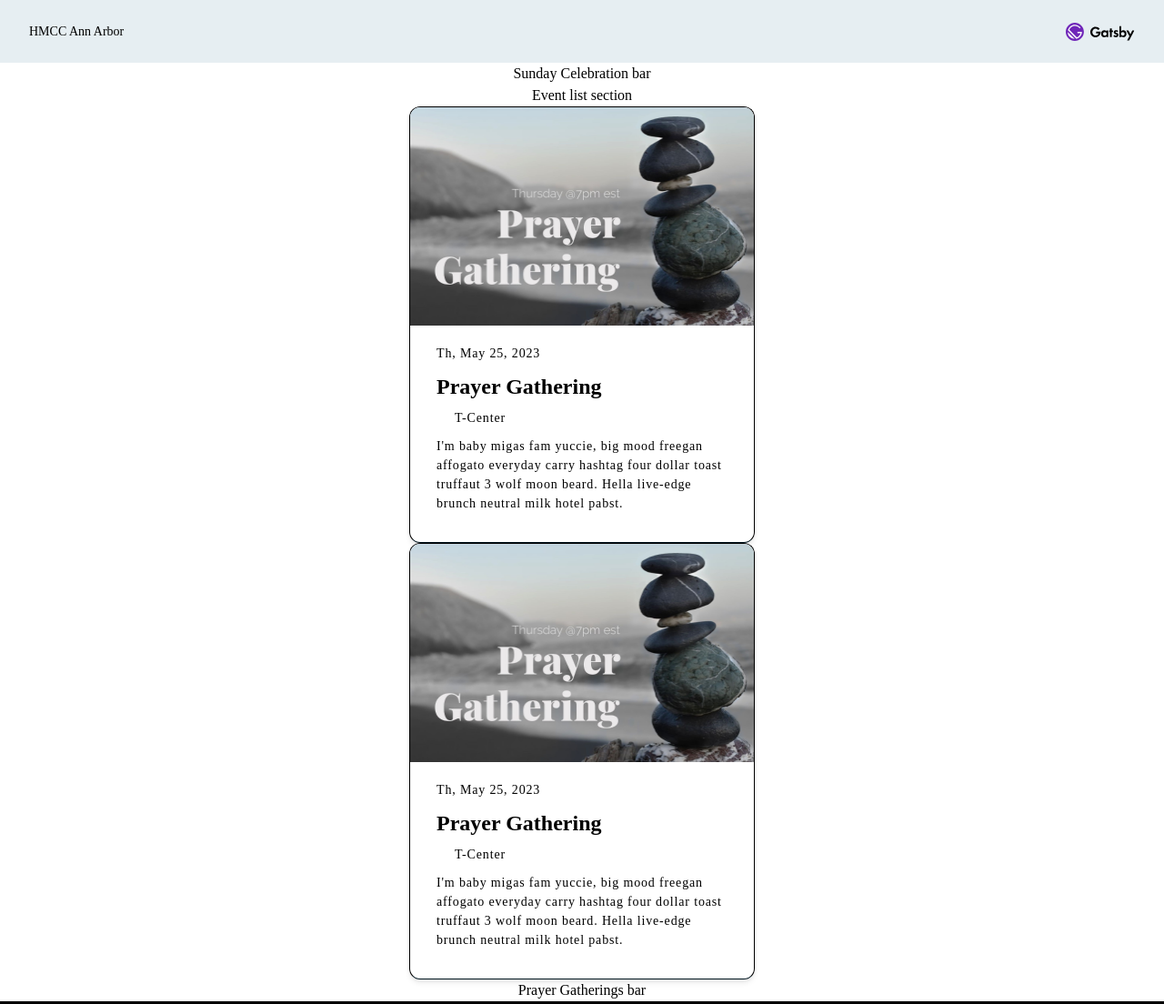
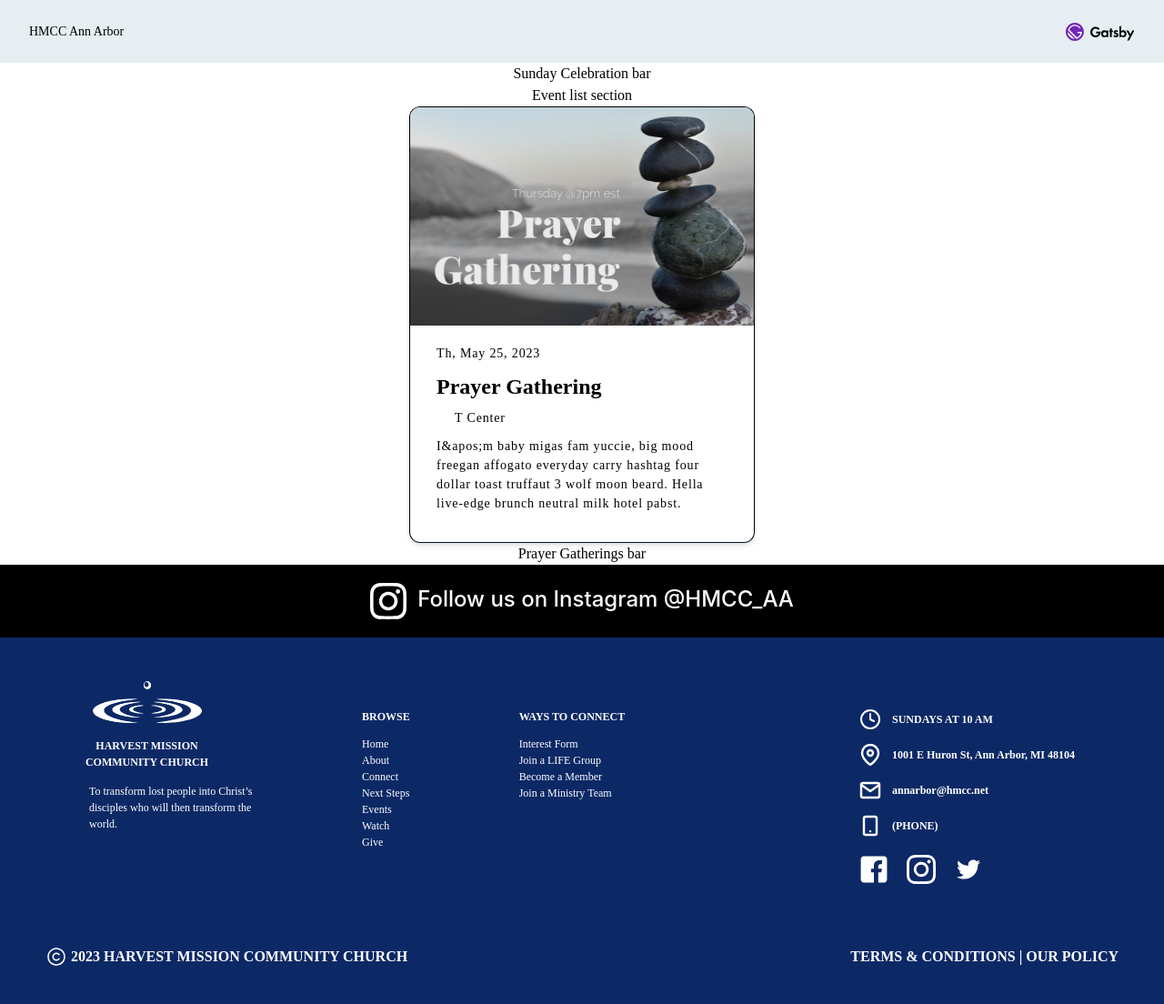
Before and after one commit to hmcc-global/hmccaa-web, a Gatsby site in the folder frontend/: page /events in a window 1280 px wide. Shown: the top 1104 px of the page at 91% size. Built offline with nearby package versions, Linux system fonts and the light colour scheme; Gatsby itself is replaced by a stand-in of ours.

Commit message:
parameterize component

```diff
--- a/frontend/src/components/shared/card.js
+++ b/frontend/src/components/shared/card.js
@@ -12,21 +12,19 @@ const Card = ({ type, date, name, location, description }) => {
       />
       <div className="flex flex-col gap-1 items-start w-[8.75rem] md:gap-3 md:w-[20rem]">
         <p className="mb-0 text-[0.625rem] leading-[0.9375rem] text-black font-medium tracking-[0.0375rem] md:text-base md:leading-[1.3125rem] md:tracking-[0.0525rem]">
-          Th, May 25, 2023
+          {date}
         </p>
         <h3 className="text-lg leading-[1.25rem] font-semibold text-black md:leading-[1.8rem] md:text-2xl">
-          Prayer Gathering
+          {name}
         </h3>
         <div className="flex items-center gap-1">
           <img className="w-4 h-4 mb-0" src={mapPinLogo} alt="Map" />
           <p className="mb-0 text-black text-[0.625rem] leading-[0.9375rem] font-medium tracking-[0.0375rem] md:text-base md:leading[1.3125rem] md:tracking-[0.0525rem]">
-            T-Center
+            {location}
           </p>
         </div>
         <p className="hidden mb-0 text-[0.625rem] leading-[0.9375rem] text-black font-medium tracking-[0.0375rem] md:block md:text-base md:leading-[1.3125rem] md:tracking-[0.0525rem]">
-          I&apos;m baby migas fam yuccie, big mood freegan affogato everyday
-          carry hashtag four dollar toast truffaut 3 wolf moon beard. Hella
-          live-edge brunch neutral milk hotel pabst.
+          {description}
         </p>
       </div>
     </div>
--- a/frontend/src/pages/events/index.js
+++ b/frontend/src/pages/events/index.js
@@ -9,8 +9,15 @@ const EventsPage = () => (
   <Layout>
     <div>Sunday Celebration bar</div>
     <div>Event list section</div>
-    <Card />
-    <Card />
+    <Card
+      type={"event"}
+      name={"Prayer Gathering"}
+      date={"Th, May 25, 2023"}
+      location={"T Center"}
+      description={`I&apos;m baby migas fam yuccie, big mood freegan affogato everyday
+          carry hashtag four dollar toast truffaut 3 wolf moon beard. Hella
+          live-edge brunch neutral milk hotel pabst.`}
+    />
     <div>Prayer Gatherings bar</div>
     <Instagram />
   </Layout>
```
